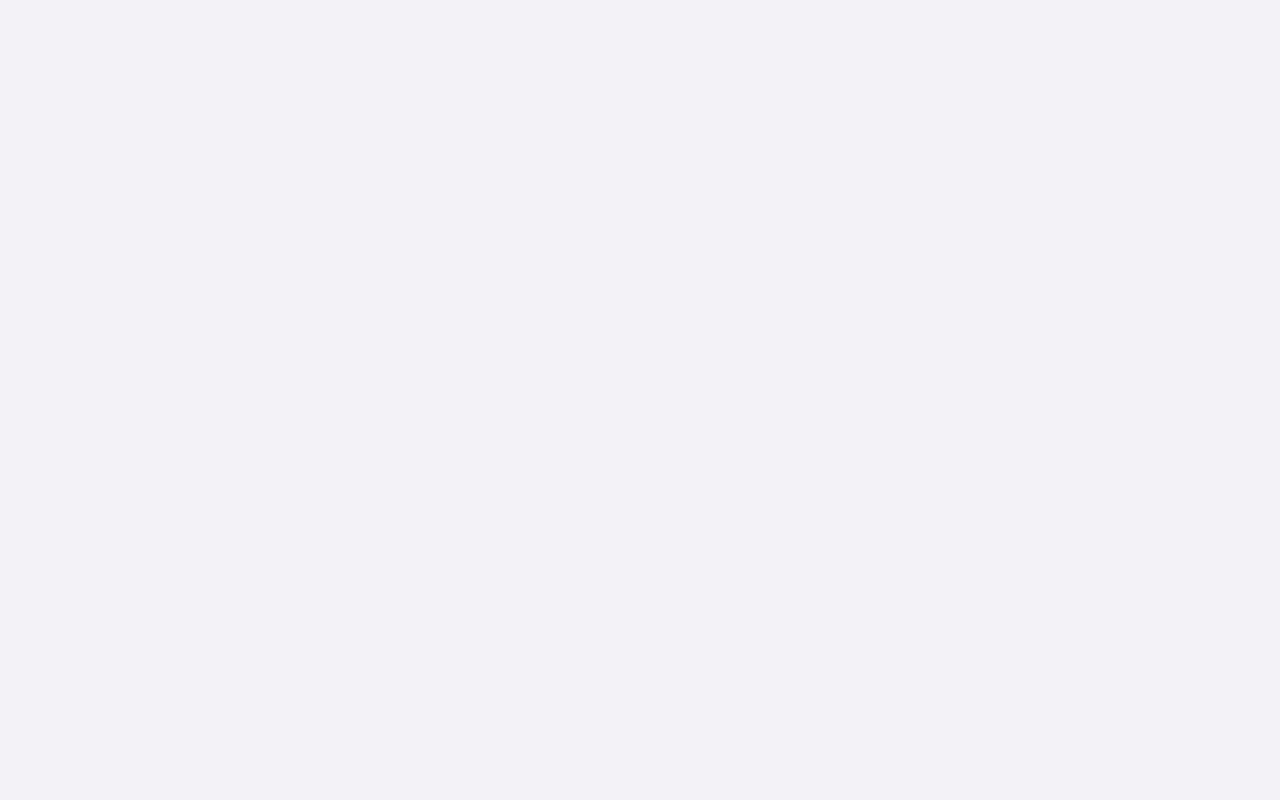
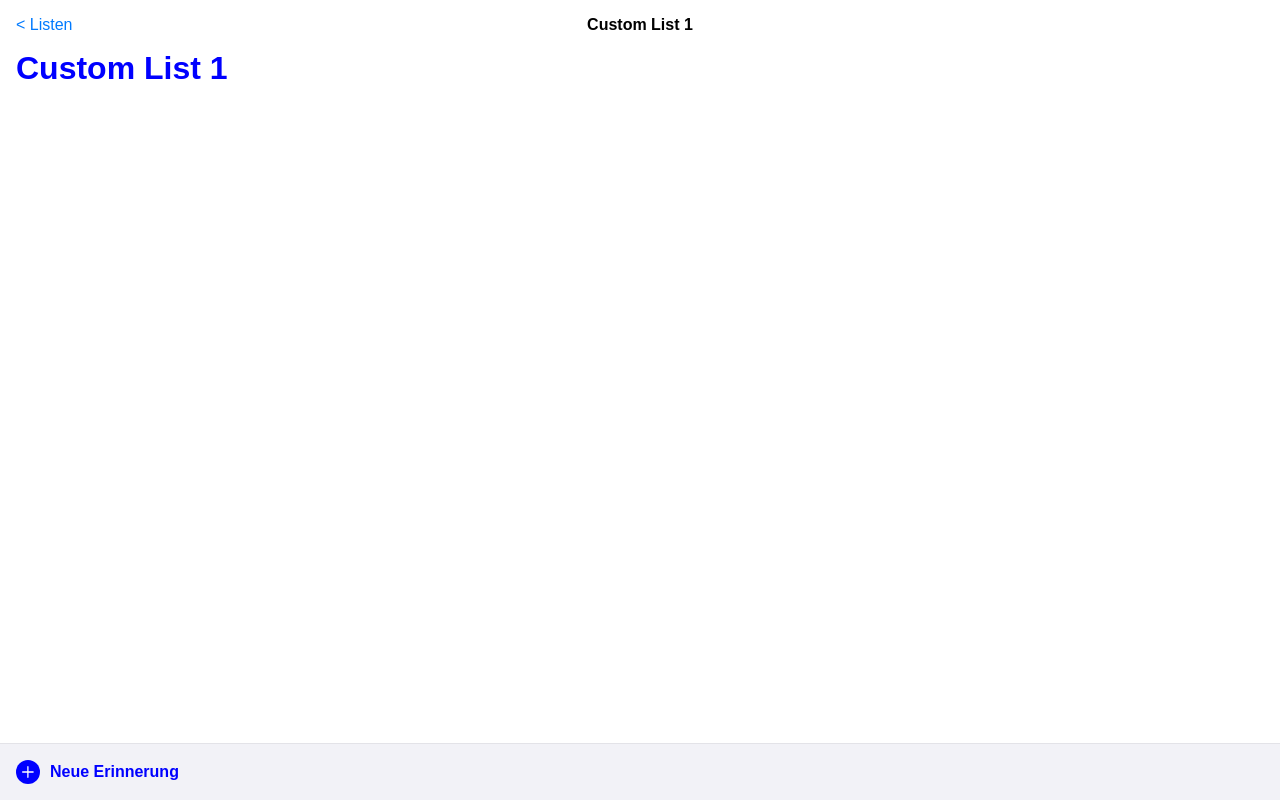
Before and after one commit to max-beckmann/progressive-reminders, an Angular app: page /list/1 in a window 1280 px wide. Before the commit this address led to /. Built offline with nearby package versions, Linux system fonts and the light colour scheme; a web font is replaced by a local one.

Commit message:
add list overview page

```diff
--- a/src/app/app.routes.ts
+++ b/src/app/app.routes.ts
@@ -11,9 +11,13 @@ import {
 import {
   SelectListPageComponent
 } from './components/pages/select-list-page/select-list-page.component';
+import {
+  ListOverviewPageComponent
+} from './components/pages/list-overview-page/list-overview-page.component';
 
 export const routes: Routes = [
   { path: '', component: MainOverviewPageComponent },
+  { path: 'list/:id', component: ListOverviewPageComponent },
   { path: 'new-reminder', component: NewReminderPageComponent },
   {
     path: 'new-reminder/select-list',
--- a/src/app/components/bottom-navigation/bottom-navigation.component.html
+++ b/src/app/components/bottom-navigation/bottom-navigation.component.html
@@ -1,5 +1,7 @@
 <a routerLink="/new-reminder" class="new-reminder">
-  <app-icon [data]="defaultIcons['plus']"></app-icon>
+  <app-icon [data]="icon()"></app-icon>
   Neue Erinnerung
 </a>
-<a routerLink="/new-list">Neue Liste</a>
+@if (hasNewListButton()) {
+  <a routerLink="/new-list">Neue Liste</a>
+}
--- a/src/app/components/bottom-navigation/bottom-navigation.component.scss
+++ b/src/app/components/bottom-navigation/bottom-navigation.component.scss
@@ -1,17 +1,16 @@
 :host {
-  width: calc(100% - 32px);
+  width: 100%;
+  padding: 16px;
   position: absolute;
-  bottom: 16px;
+  bottom: 0;
+  left: 0;
   display: flex;
   justify-content: space-between;
   align-items: center;
+  color: var(--color-blue);
 
-  a {
-    color: var(--color-blue);
-
-    &:hover {
-      opacity: 0.5;
-    }
+  a:hover {
+    opacity: 0.5;
   }
 
   .new-reminder {
--- a/src/app/components/bottom-navigation/bottom-navigation.component.ts
+++ b/src/app/components/bottom-navigation/bottom-navigation.component.ts
@@ -1,6 +1,7 @@
-import { Component } from '@angular/core';
+import { Component, input } from '@angular/core';
 import { RouterLink } from '@angular/router';
 import { defaultIcons, IconComponent } from '../icon/icon.component';
+import { Icon } from '../../../../model';
 
 @Component({
   selector: 'app-bottom-navigation',
@@ -13,5 +14,6 @@ import { defaultIcons, IconComponent } from '../icon/icon.component';
   styleUrl: './bottom-navigation.component.scss'
 })
 export class BottomNavigationComponent {
-  protected readonly defaultIcons = defaultIcons;
+  hasNewListButton = input<boolean>(true);
+  icon = input<Icon>(defaultIcons['plus']);
 }
--- /dev/null
+++ b/src/app/components/pages/list-overview-page/list-overview-page.component.html
@@ -0,0 +1,6 @@
+<app-header [title]="list()?.title ?? ''"
+            leftButtonText="< Listen"></app-header>
+<h1 [style.color]="list()?.color">{{ list()?.title }}</h1>
+<app-bottom-navigation [hasNewListButton]="false"
+                       [style.color]="list()?.color"
+                       [icon]="bottomNavigationIcon()"></app-bottom-navigation>
--- /dev/null
+++ b/src/app/components/pages/list-overview-page/list-overview-page.component.scss
@@ -0,0 +1,10 @@
+::ng-deep body {
+  background-color: var(--color-white);
+}
+
+:host {
+  app-bottom-navigation {
+    background-color: var(--color-background);
+    border-top: 1px solid var(--color-interaction);
+  }
+}
--- /dev/null
+++ b/src/app/components/pages/list-overview-page/list-overview-page.component.ts
@@ -0,0 +1,47 @@
+import { Component, computed, effect, input, signal } from '@angular/core';
+import { Icon, List, Reminder } from '../../../../../model';
+import { HeaderComponent } from '../../header/header.component';
+import { database } from '../../../../../database';
+import {
+  BottomNavigationComponent
+} from '../../bottom-navigation/bottom-navigation.component';
+import { IconType } from '../../icon/icon.component';
+
+@Component({
+  selector: 'app-list-overview-page',
+  standalone: true,
+  imports: [
+    HeaderComponent,
+    BottomNavigationComponent
+  ],
+  templateUrl: './list-overview-page.component.html',
+  styleUrl: './list-overview-page.component.scss'
+})
+export class ListOverviewPageComponent {
+  id = input.required<string>();
+  list = signal<List | null>(null);
+  reminders = signal<Reminder[]>([]);
+  bottomNavigationIcon = computed<Icon>(() => {
+    return {
+      type: IconType.PLUS,
+      backgroundColor: this.list()?.color
+    }
+  });
+
+  constructor() {
+    effect(() => {
+      if (this.id()) {
+        void this.init(Number(this.id()));
+      }
+    });
+  }
+
+  private async init(id: number): Promise<void> {
+    const list = await database.lists
+      .where('id')
+      .equals(id)
+      .first()
+
+    if (list) this.list.set(list);
+  }
+}
```
